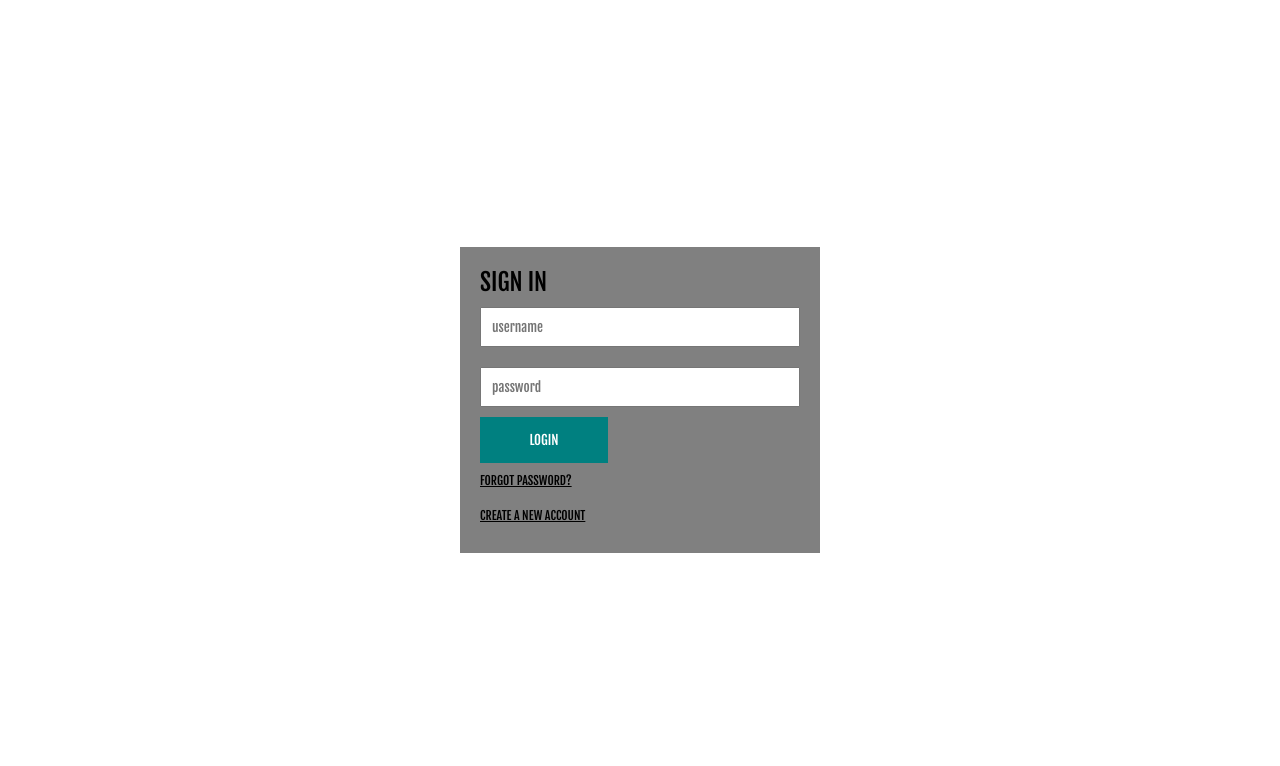
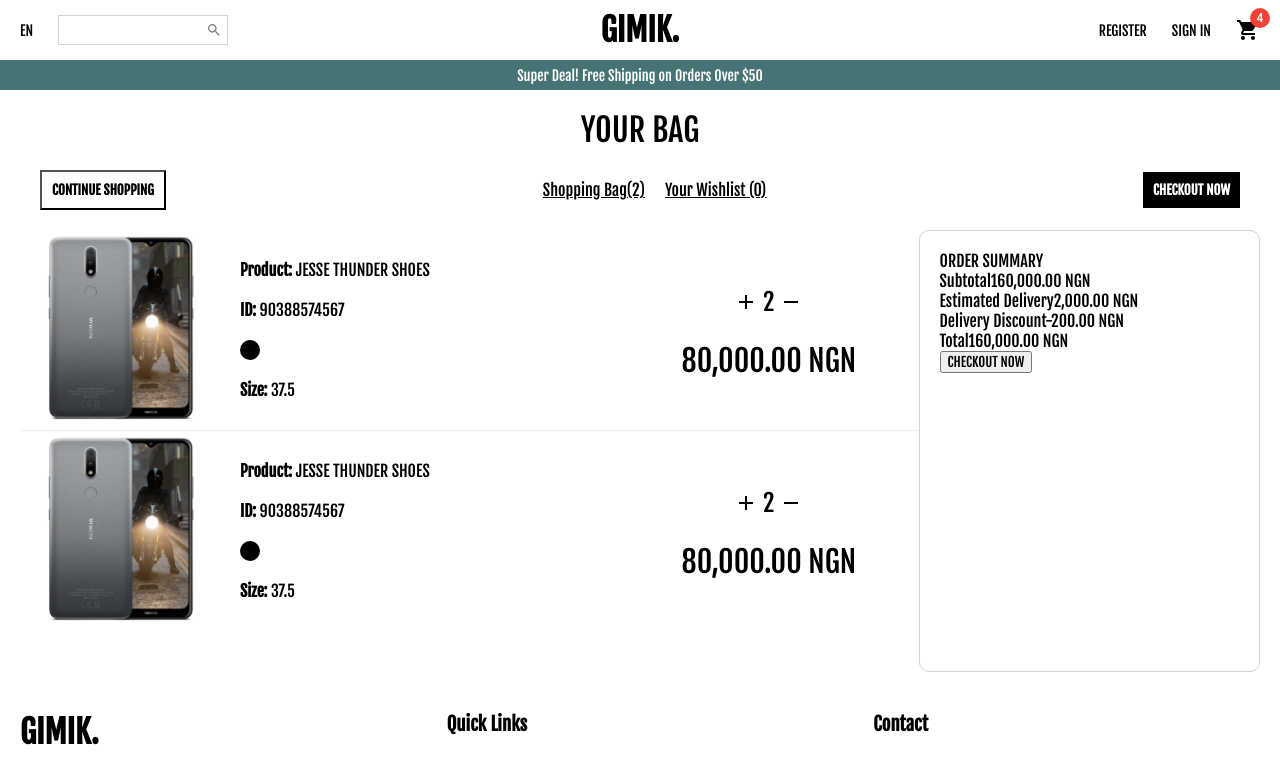
Before and after one commit to 42trustokerezi/Gimik-Stores, a React (Create React App) app: page / in a window 1280 px wide. Shown: the top 766 px of the page. Built offline with nearby package versions, Linux system fonts and the light colour scheme.

Commit message:
Cart page UI created

```diff
--- a/src/App.js
+++ b/src/App.js
@@ -1,6 +1,8 @@
 //import Home from "./pages/Home";
 
-import Login from "./pages/Login";
+import Cart from "./pages/Cart";
+
+//import Login from "./pages/Login";
 
 //import Register from "./pages/Register";
 
@@ -10,7 +12,7 @@
 
 function App() {
   return (
-    <Login/>
+    <Cart/>
   );
 }
 
--- /dev/null
+++ b/src/pages/Cart.jsx
@@ -0,0 +1,201 @@
+import React from 'react'
+import Navbar from '../components/Navbar';
+import Announcement from '../components/Announcement'
+import styled from 'styled-components';
+import Footer from '../components/Footer';
+
+import nokia_dual from '../images/nokia_2.4_dual_sim.jpeg';
+import { Add, Remove } from '@material-ui/icons';
+
+const Container = styled.div``;
+const Wrapper = styled.div`
+    padding: 20px;
+`;
+const Title = styled.h1`
+    font-weight: 300;
+    text-align: center;
+`;
+const Top = styled.div`
+    display: flex;
+    align-items: center;
+    justify-content: space-between;
+    padding: 20px;
+`;
+
+const TopButton = styled.button`
+    padding: 10px;
+    font-weight: 600;
+    cursor: pointer;
+    border: ${props=>props.type === "filled" && "none"};
+    background-color:${props=>props.type === "filled" ? "black" : "transparent"};
+    color: ${props=>props.type === "filled" && "white"};
+`
+const TopTexts = styled.div``
+const TopText = styled.span`
+    text-decoration: underline;
+    cursor: pointer;
+    margin: 0px 10px;
+
+`
+const Bottom = styled.div`
+    display: flex;
+    justify-content: space-between;
+`;
+const Info = styled.div`
+    flex: 3;
+`;
+
+const Product = styled.div`
+    display: flex;
+    justify-content: space-between;
+`
+const Hr = styled.hr`
+    background-color: #eee;
+    border: none;
+    height: 1px;
+`
+
+const ProductDetail = styled.div`
+    flex: 2;
+    display: flex;
+`
+const Image = styled.img`
+    width: 200px;
+`
+const Details = styled.div`
+    padding: 20px;
+    display: flex;
+    flex-direction: column;
+    justify-content: space-around;
+`
+const ProductName = styled.span``
+const ProductId = styled.span``
+const ProductColor = styled.div`
+    width: 20px;
+    height: 20px;
+    border-radius: 50%;
+    background-color: ${props => props.color}
+`
+const ProductSize = styled.span``
+const PriceDetail = styled.span`
+    flex: 1;
+    display: flex;
+    flex-direction: column;
+    align-items: center;
+    justify-content: center;
+`
+const ProductAmountContainer = styled.div`
+    display: flex;
+    align-items: center;
+    margin-bottom: 20px;
+`
+const ProductAmount = styled.div`
+    font-size: 24px;
+    margin: 5px;
+`
+const ProductPrice = styled.div`
+    font-size: 30px;
+    font-weight:200
+`
+
+const Summary = styled.div`
+    flex: 1;
+    border: 0.5px solid lightgrey;
+    border-radius: 10px;
+    padding: 20px;
+    height: 50vh;
+`;
+
+const SummaryTitle  = styled.div``
+const SummaryItem  = styled.div``
+const SummaryItemText  = styled.span``
+const SummaryItemPrice  = styled.span``
+const SummaryButton  = styled.button``
+
+const Cart = () => {
+    return (
+        <Container>
+            <Navbar />
+            <Announcement/>
+            <Wrapper>
+                <Title>YOUR BAG</Title>
+                <Top>
+
+                    <TopButton>CONTINUE SHOPPING</TopButton>
+                    <TopTexts>
+                        <TopText>Shopping Bag(2)</TopText>
+                        <TopText>Your Wishlist (0)</TopText>
+                    </TopTexts>
+                    <TopButton type="filled">CHECKOUT NOW</TopButton>
+                </Top>
+                <Bottom>
+
+                    <Info>
+                        <Product>
+                            <ProductDetail>
+                                <Image src={nokia_dual}/>
+                                <Details>
+                                    <ProductName><b>Product:</b> JESSE THUNDER SHOES </ProductName>
+                                    <ProductId><b>ID:</b> 90388574567 </ProductId>
+                                    <ProductColor color="black" />
+                                    <ProductSize><b>Size:</b> 37.5 </ProductSize>
+                                </Details>
+                            </ProductDetail>
+                            <PriceDetail>
+                                <ProductAmountContainer>
+                                  <Add/>
+                                  <ProductAmount>2</ProductAmount>
+                                  <Remove/>
+                                </ProductAmountContainer>
+                                <ProductPrice> 80,000.00 NGN</ProductPrice>
+                            </PriceDetail>
+                        </Product>
+                        <Hr/>
+                        <Product>
+                            <ProductDetail>
+                                <Image src={nokia_dual}/>
+                                <Details>
+                                    <ProductName><b>Product:</b> JESSE THUNDER SHOES </ProductName>
+                                    <ProductId><b>ID:</b> 90388574567 </ProductId>
+                                    <ProductColor color="black" />
+                                    <ProductSize><b>Size:</b> 37.5 </ProductSize>
+                                </Details>
+                            </ProductDetail>
+                            <PriceDetail>
+                                <ProductAmountContainer>
+                                  <Add/>
+                                  <ProductAmount>2</ProductAmount>
+                                  <Remove/>
+                                </ProductAmountContainer>
+                                <ProductPrice> 80,000.00 NGN</ProductPrice>
+                            </PriceDetail>
+                        </Product>
+                    </Info>
+                    <Summary>
+                    <SummaryTitle>ORDER SUMMARY</SummaryTitle>
+                    <SummaryItem>
+                        <SummaryItemText>Subtotal</SummaryItemText>
+                        <SummaryItemText>160,000.00 NGN</SummaryItemText>
+                    </SummaryItem>
+                    <SummaryItem>
+                        <SummaryItemText>Estimated Delivery</SummaryItemText>
+                        <SummaryItemText>2,000.00 NGN</SummaryItemText>
+                    </SummaryItem>
+                    <SummaryItem>
+                        <SummaryItemText>Delivery Discount</SummaryItemText>
+                        <SummaryItemText>-200.00 NGN</SummaryItemText>
+                    </SummaryItem>
+                    <SummaryItem>
+                        <SummaryItemText type="total">Total</SummaryItemText>
+                        <SummaryItemText>160,000.00 NGN</SummaryItemText>
+                    </SummaryItem>
+                    <SummaryButton>CHECKOUT NOW</SummaryButton>
+                    </Summary>
+                </Bottom>
+            </Wrapper>
+            <Footer/>
+        </Container>
+    )
+}
+
+export default Cart
```
